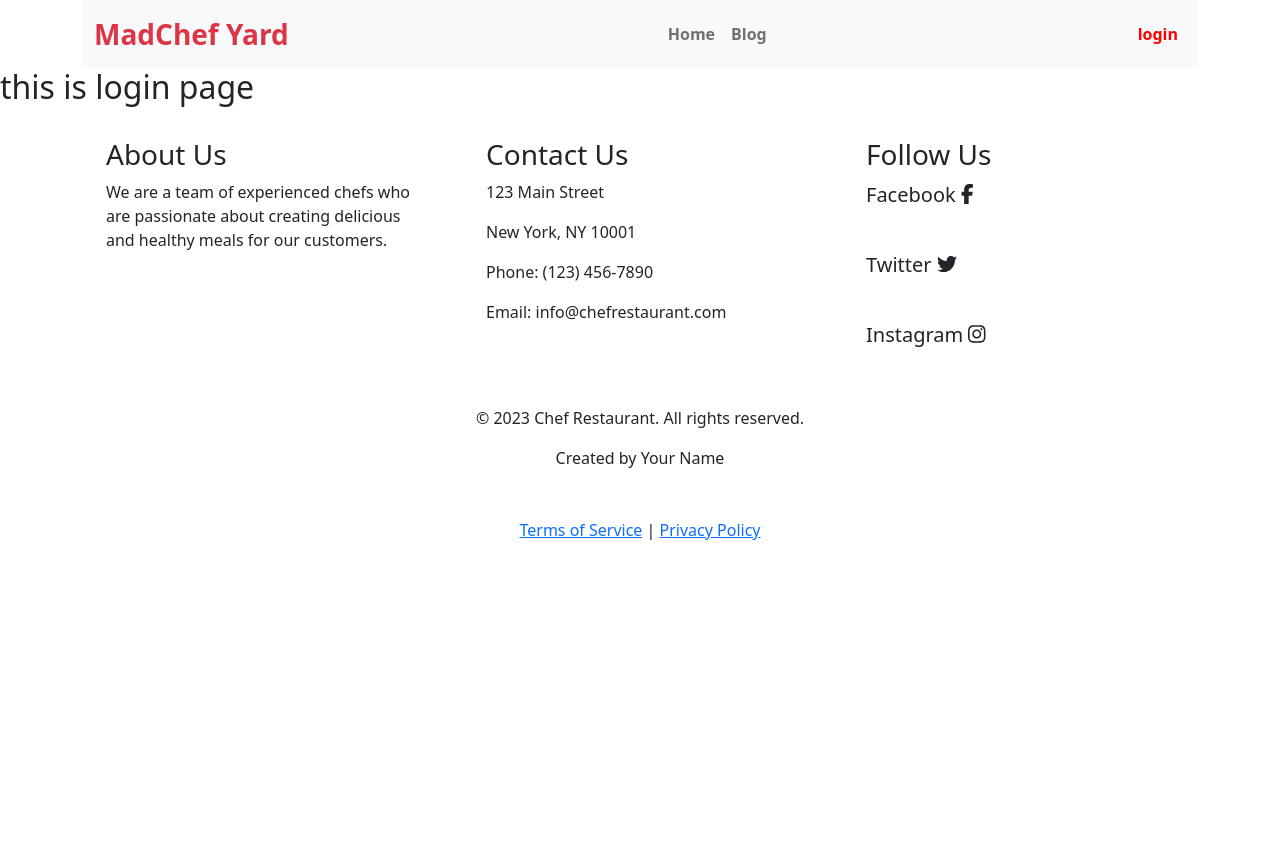
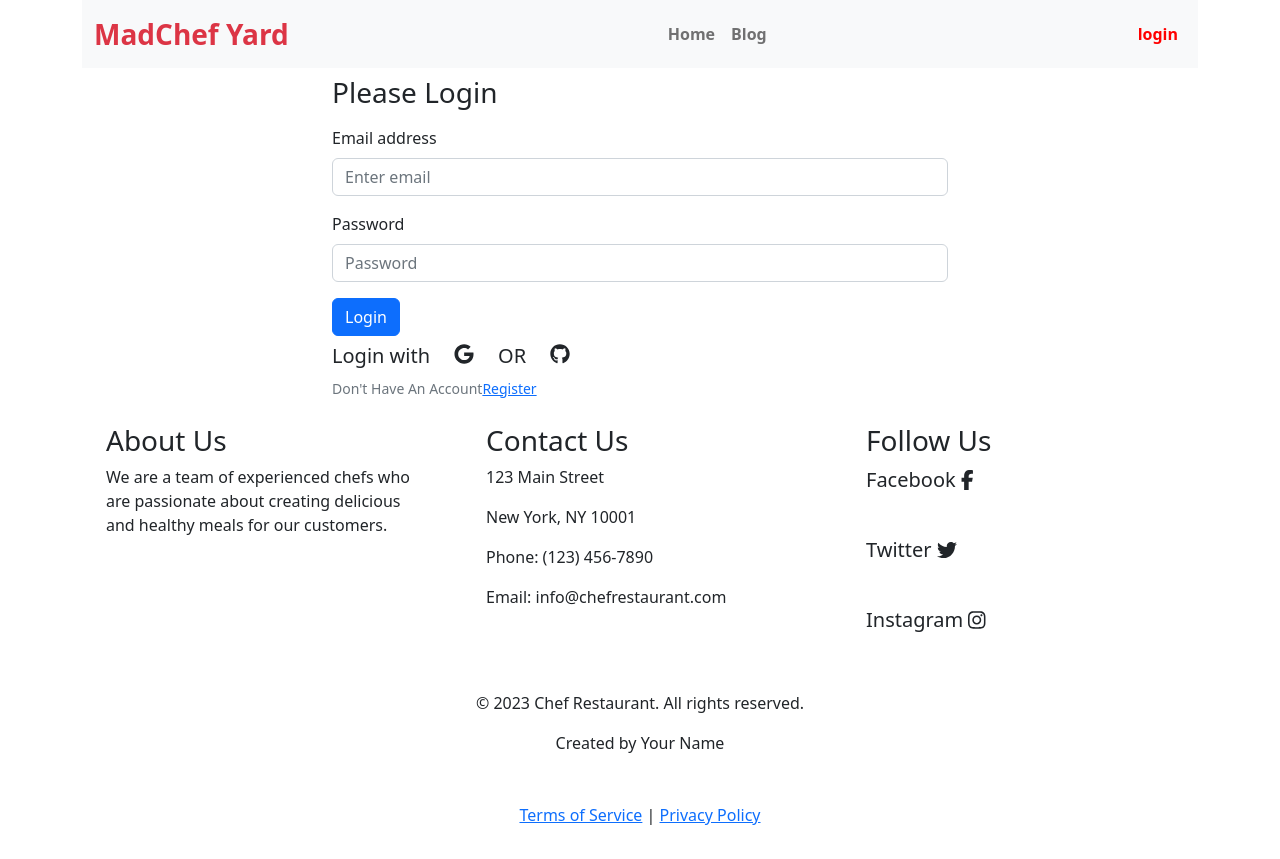
Before and after one commit to simanto789/madchef-yard-clientSide, a React (Vite) app: page /login in a window 1280 px wide. Before the commit the page ends 800 px from the top, so only its background shows below. Built offline with nearby package versions, Linux system fonts and the light colour scheme; no server answers.

Commit message:
add blog,authcontext,private route,and chef details

```diff
--- a/package.json
+++ b/package.json
@@ -13,6 +13,7 @@
     "@emailjs/browser": "^3.11.0",
     "@fortawesome/free-brands-svg-icons": "^6.4.0",
     "@fortawesome/react-fontawesome": "^0.2.0",
+    "@react-icons/all-files": "^4.1.0",
     "bootstrap": "^5.2.3",
     "firebase": "^9.21.0",
     "localforage": "^1.10.0",
@@ -21,7 +22,7 @@
     "react": "^18.2.0",
     "react-bootstrap": "^2.7.4",
     "react-dom": "^18.2.0",
-    "react-icons": "^4.8.0",
+    "react-icons": "^4.9.0",
     "react-lazy-load-image-component": "^1.5.6",
     "react-router-dom": "^6.12.1",
     "react-toastify": "^9.1.3",
--- a/src/main.jsx
+++ b/src/main.jsx
@@ -4,9 +4,12 @@ import './index.css'
 import 'bootstrap/dist/css/bootstrap.min.css';
 import { RouterProvider } from 'react-router-dom';
 import router from './routes/Routes';
+import AuthProvider from './providers/AuthProvider';
 
 ReactDOM.createRoot(document.getElementById('root')).render(
   <React.StrictMode>
-    <RouterProvider router={router}></RouterProvider>
+    <AuthProvider>
+      <RouterProvider router={router}></RouterProvider>
+    </AuthProvider>
   </React.StrictMode>,
 )
--- a/src/pages/Home/Login/Login.jsx
+++ b/src/pages/Home/Login/Login.jsx
@@ -1,10 +1,79 @@
-import React from 'react';
+import React, { useContext } from 'react';
+import { Button, Container, Form } from 'react-bootstrap';
+import { Link, useLocation, useNavigate } from 'react-router-dom';
+import { AuthContext } from '../../../providers/AuthProvider';
+import { FaGithub, FaGoogle } from "react-icons/fa";
 
 const Login = () => {
+    const { signIn, googleSIgnIn,githubSIgnIn } = useContext(AuthContext);
+    const navigate = useNavigate();
+    const location = useLocation();
+    const from = location.state?.from?.pathname || '/'
+
+    const handleGoogleSignIn = () => {
+        googleSIgnIn()
+            .then(result => {
+                console.log(result.user);
+            })
+            .catch(error => console.log(error));
+    }
+    const handleGithubSignIn = () => {
+        githubSIgnIn()
+            .then(result => {
+                console.log(result.user);
+            })
+            .catch(error => console.log(error));
+    }
+
+
+    const handleLogin = event => {
+        event.preventDefault();
+        const form = event.target;
+        const email = form.email.value;
+        const password = form.password.value;
+        console.log(email, password);
+
+        signIn(email, password)
+            .then(result => {
+                const loggedUser = result.user;
+                console.log(loggedUser);
+                navigate(from, { replace: true })
+            })
+            .catch(error => {
+                console.log(error);
+            })
+    }
     return (
-        <div>
-            <h2>this is login page</h2>
-        </div>
+        <Container className='w-50 mx-auto'>
+            <h3 className='mt-2 mb-3'>Please Login</h3>
+            <Form onSubmit={handleLogin}>
+                <Form.Group className="mb-3" controlId="formBasicEmail">
+                    <Form.Label>Email address</Form.Label>
+                    <Form.Control type="email" name='email' placeholder="Enter email" required />
+                </Form.Group>
+
+                <Form.Group className="mb-3" controlId="formBasicPassword">
+                    <Form.Label>Password</Form.Label>
+                    <Form.Control type="password" name='password' placeholder="Password" required />
+                </Form.Group>
+                <Button variant="primary" type="submit">
+                    Login
+                </Button>
+                <h5 className='text-center d-flex gap-4 mt-2'>
+                    Login with <FaGoogle onClick={handleGoogleSignIn}></FaGoogle>
+                    OR <FaGithub onClick={handleGithubSignIn} ></FaGithub>
+                </h5>
+                <Form.Text className="text-secondary mt-3">
+                    Don't Have An Account<Link to="/register">Register</Link>
+                </Form.Text>
+                <Form.Text className="text-success">
+
+                </Form.Text>
+                <Form.Text className="text-danger">
+
+                </Form.Text>
+            </Form>
+        </Container>
     );
 };
 
--- /dev/null
+++ b/src/pages/Home/Register/Register.jsx
@@ -0,0 +1,69 @@
+import React, { useContext } from 'react';
+import { Button, Container, Form } from 'react-bootstrap';
+import { Link } from 'react-router-dom';
+import { AuthContext } from '../../../providers/AuthProvider';
+
+const Register = () => {
+    const { createUser } = useContext(AuthContext);
+
+    const handleRegister = event => {
+        event.preventDefault();
+        const form = event.target;
+        const name = form.name.value;
+        const photo = form.photo.value;
+        const email = form.email.value;
+        const password = form.password.value;
+
+        console.log(name,email, photo, password);
+        createUser(email,password)
+        .then(result => {
+            const createdUser = result.user;
+            console.log(createdUser);
+        })
+        .catch(error => {
+            console.log(error);
+        })
+    }
+    return (
+        <Container className='w-50 mx-auto'>
+            <h3 className='mt-2 mb-3'>Please Register</h3>
+            <Form onSubmit={handleRegister}>
+                <Form.Group className="mb-3" controlId="formBasicEmail">
+                    <Form.Label>Name</Form.Label>
+                    <Form.Control type="text" name='name' placeholder="Enter Your Name" required />
+                </Form.Group>
+                <Form.Group className="mb-3" controlId="formBasicEmail">
+                    <Form.Label>Photo URl</Form.Label>
+                    <Form.Control type="text" name='photo' placeholder="Enter Your Photo" required />
+                </Form.Group>
+                <Form.Group className="mb-3" controlId="formBasicEmail">
+                    <Form.Label>Email address</Form.Label>
+                    <Form.Control type="email" name='email' placeholder="Enter email" required />
+                </Form.Group>
+
+                <Form.Group className="mb-3" controlId="formBasicPassword">
+                    <Form.Label>Password</Form.Label>
+                    <Form.Control type="password" name='password' placeholder="Password" required />
+                </Form.Group>
+                <Form.Group className="mb-3" controlId="formBasicCheckbox">
+                    <Form.Check type="checkbox" name='accept' label="Accept terms and conditions" />
+                </Form.Group>
+                <Button variant="primary" type="submit">
+                    Register
+                </Button>
+                <br />
+                <Form.Text className="text-secondary mt-3">
+                    Already Have An Account<Link to="/login">Login</Link>
+                </Form.Text>
+                <Form.Text className="text-success">
+
+                </Form.Text>
+                <Form.Text className="text-danger">
+
+                </Form.Text>
+            </Form>
+        </Container>
+    );
+};
+
+export default Register;
--- a/src/pages/Shared/Header/Header.jsx
+++ b/src/pages/Shared/Header/Header.jsx
@@ -1,9 +1,18 @@
 import './header.css';
-import React from 'react';
-import { Container, Nav, Navbar } from 'react-bootstrap';
+import React, { useContext } from 'react';
+import { Button, Container, Nav, Navbar } from 'react-bootstrap';
 import { NavLink } from 'react-router-dom';
+import { AuthContext } from '../../../providers/AuthProvider';
 
 const Header = () => {
+
+    const { user, logOut } = useContext(AuthContext);
+
+    const handleLogOut = () => {
+        logOut()
+            .then()
+            .catch( error => console.log(error));
+    }
     return (
         <Container>
             {/* header */}
@@ -17,7 +26,12 @@ const Header = () => {
                             <NavLink className='fw-bolder nav-link' activeClassName='active' to="/blog">Blog</NavLink>
                         </Nav>
                         <Nav>
-                            <NavLink className='fw-bolder nav-link' activeClassName='active' to="/login">login</NavLink>
+                            {user && <NavLink><div className="text-center">
+                                {user.displayName}
+                            </div></NavLink>}
+                            {user ? <Button onClick={handleLogOut}>logOut</Button> :
+                                <NavLink className='fw-bolder nav-link' activeClassName='active' to="/login">login</NavLink>
+                                }
                         </Nav>
                     </Navbar.Collapse>
                 </Container>
--- a/src/providers/AuthProvider.jsx
+++ b/src/providers/AuthProvider.jsx
@@ -1,11 +1,66 @@
-import React, { createContext } from 'react';
+import React, { createContext, useEffect, useState } from 'react';
+import { GithubAuthProvider, GoogleAuthProvider, createUserWithEmailAndPassword, getAuth, onAuthStateChanged, signInWithEmailAndPassword, signInWithPopup, signOut } from "firebase/auth";
+import app from '../firebase/firebase.config';
+
 export const AuthContext = createContext(null);
 
-const AuthProvider = () => {
+const auth = getAuth(app);
+
+const AuthProvider = ({ children }) => {
+    const [user, setUser] = useState(null);
+    const [loading, setLoading] = useState(true);
+
+    const googleProvider = new GoogleAuthProvider();
+    const githubProvider = new GithubAuthProvider();
+
+    const createUser = (email, password) => {
+        setLoading(true);
+        return createUserWithEmailAndPassword(auth, email, password);
+    }
+
+    const signIn = (email, password) => {
+        setLoading(true);
+        return signInWithEmailAndPassword(auth, email, password);
+    }
+
+    const googleSIgnIn = () => {
+        setLoading(true);
+        return signInWithPopup(auth, googleProvider);
+    }
+
+    const githubSIgnIn = () => {
+        setLoading(true);
+        return signInWithPopup(auth, githubProvider);
+    }
+
+    const logOut = () => {
+        setLoading(true);
+        return signOut(auth);
+    }
+
+    useEffect(() => {
+        const unsubscribe = onAuthStateChanged(auth, loggedUser => {
+            setUser(loggedUser);
+            setLoading(false);
+        })
+        return () => {
+            unsubscribe();
+        }
+    }, [])
+
+    const authInfo = {
+        user,
+        loading,
+        createUser,
+        signIn,
+        googleSIgnIn,
+        githubSIgnIn,
+        logOut
+    }
     return (
-        <div>
-
-        </div>
+        <AuthContext.Provider value={authInfo}>
+            {children}
+        </AuthContext.Provider>
     );
 };
 
--- /dev/null
+++ b/src/routes/PrivateRoute.jsx
@@ -0,0 +1,20 @@
+import React, { useContext } from 'react';
+import { AuthContext } from '../providers/AuthProvider';
+import { Navigate, useLocation } from 'react-router-dom';
+import { Spinner } from 'react-bootstrap';
+
+const PrivateRoute = ({children}) => {
+    const {user, loading} = useContext(AuthContext);
+    const location = useLocation();
+   if (loading){
+    return <Spinner animation="border" variant="secondary" />
+   }
+
+    if(user){
+        return children;
+    }
+
+    return <Navigate state={{from: location}} to="/login" replace></Navigate> ;
+};
+
+export default PrivateRoute;
```
Also changed, not shown: src/routes/Routes.jsx (+8 -1 lines), 1 other file (tests, documents, lock files or other folders).
